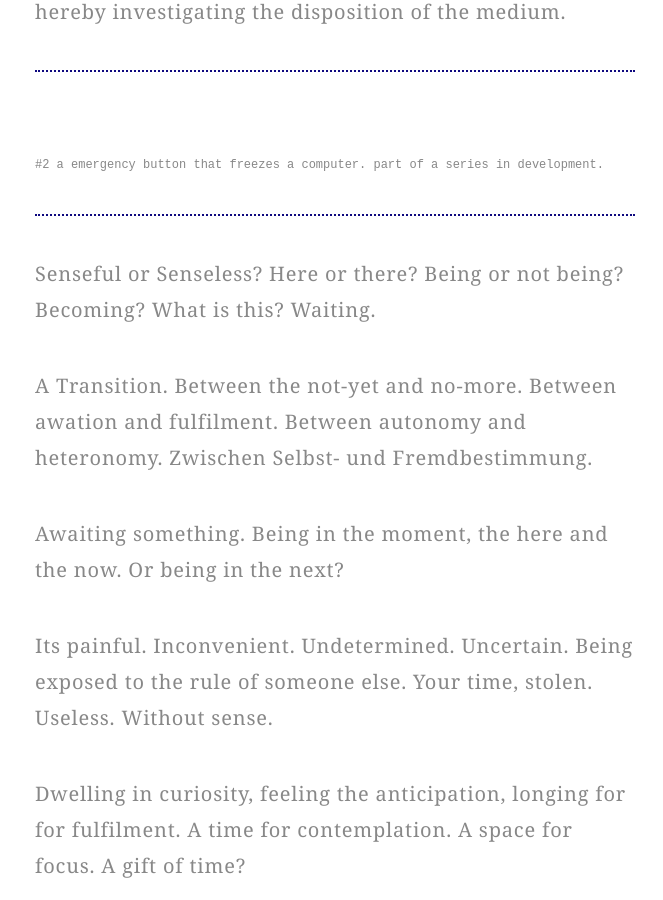
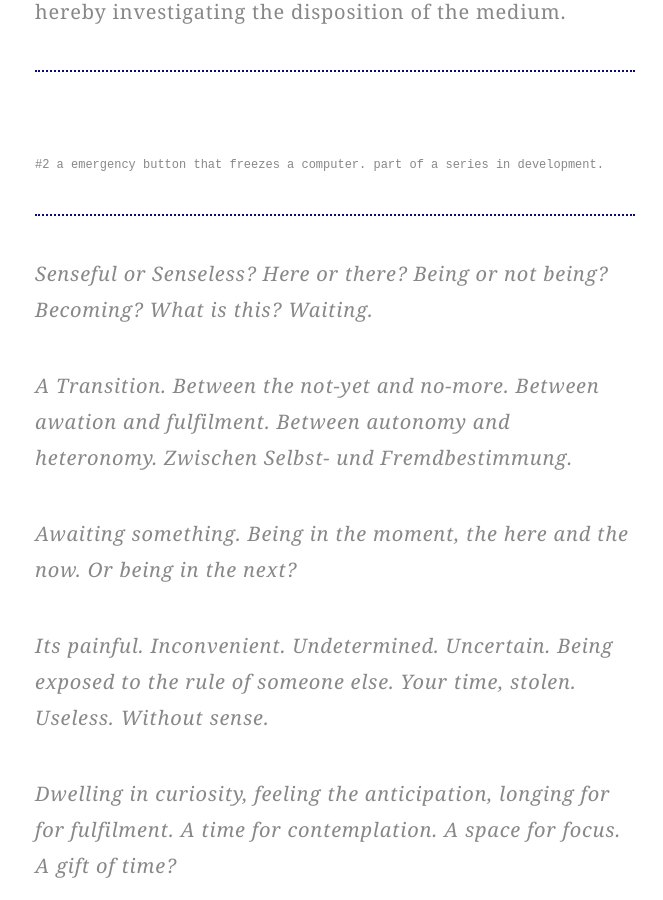
Before and after one commit to jelko/jelko.github.io, a Jekyll site: the page built from _projects/waiting/waiting.md, in a window 1280 px wide and 900 px high, scrolled down 734 px. Shown: the whole window, without its empty margins (305-968 px from the left). Built offline with Jekyll 4.4.1, drawn with Linux system fonts in a browser that asks for light colours; some web fonts are replaced.

Commit message:
content updates

```diff
--- a/_projects/waiting/waiting.md
+++ b/_projects/waiting/waiting.md
@@ -19,21 +19,21 @@ Emerging form this theory I am working on a practical expression. A series with
 
 ---
 
-Senseful or Senseless? Here or there? Being or not being? Becoming?
-What is this? Waiting.
+*Senseful or Senseless? Here or there? Being or not being? Becoming?*
+*What is this? Waiting.*
 
-A Transition. Between the not-yet and no-more. Between awation and fulfilment. Between autonomy and heteronomy. Zwischen Selbst- und Fremdbestimmung.
+*A Transition. Between the not-yet and no-more. Between awation and fulfilment. Between autonomy and heteronomy. Zwischen Selbst- und Fremdbestimmung.*
 
-Awaiting something. Being in the moment, the here and the now. Or being in the next?
+*Awaiting something. Being in the moment, the here and the now. Or being in the next?*
 
-Its painful. Inconvenient. Undetermined. Uncertain. Being exposed to the rule of someone else. Your time, stolen. Useless. Without sense.
+*Its painful. Inconvenient. Undetermined. Uncertain. Being exposed to the rule of someone else. Your time, stolen. Useless. Without sense.*
 
-Dwelling in curiosity, feeling the anticipation, longing for for fulfilment. A time for contemplation. A space for focus. A gift of time?
+*Dwelling in curiosity, feeling the anticipation, longing for for fulfilment. A time for contemplation. A space for focus. A gift of time?*
 
-Between haste and meekness. Zwischen Hast und Geduldsamkeit. Irgendwo ist Geduld. Somewhere there is patience.
+*Between haste and meekness. Zwischen Hast und Geduldsamkeit. Irgendwo ist Geduld. Somewhere there is patience.*
 
-What are others thinking about waiting? No. What am I thinking about waiting. This work is becoming a expression, a statement of thought.
+*What are others thinking about waiting? No. What am I thinking about waiting. This work is becoming a expression, a statement of thought.*
 
-The connection to media, to the digital, the algorithmical, becomes apparent. Ever faster, ever more knowing, the machines wear the human behaviour, the interfaces build the surface, the subsurface is the abstract, the determined.
+*The connection to media, to the digital, the algorithmical, becomes apparent. Ever faster, ever more knowing, the machines wear the human behaviour, the interfaces build the surface, the subsurface is the abstract, the determined.*
 
-Is the ability of waiting demolished my algorithmity?
+*Is the ability of waiting demolished my algorithmity?*
```
Also changed, not shown: _projects/schietwettermaschine/schietwettermaschine.md (+1 -6 lines), _projects/tapedeck/tapedeck.md (+1 -0 lines).
